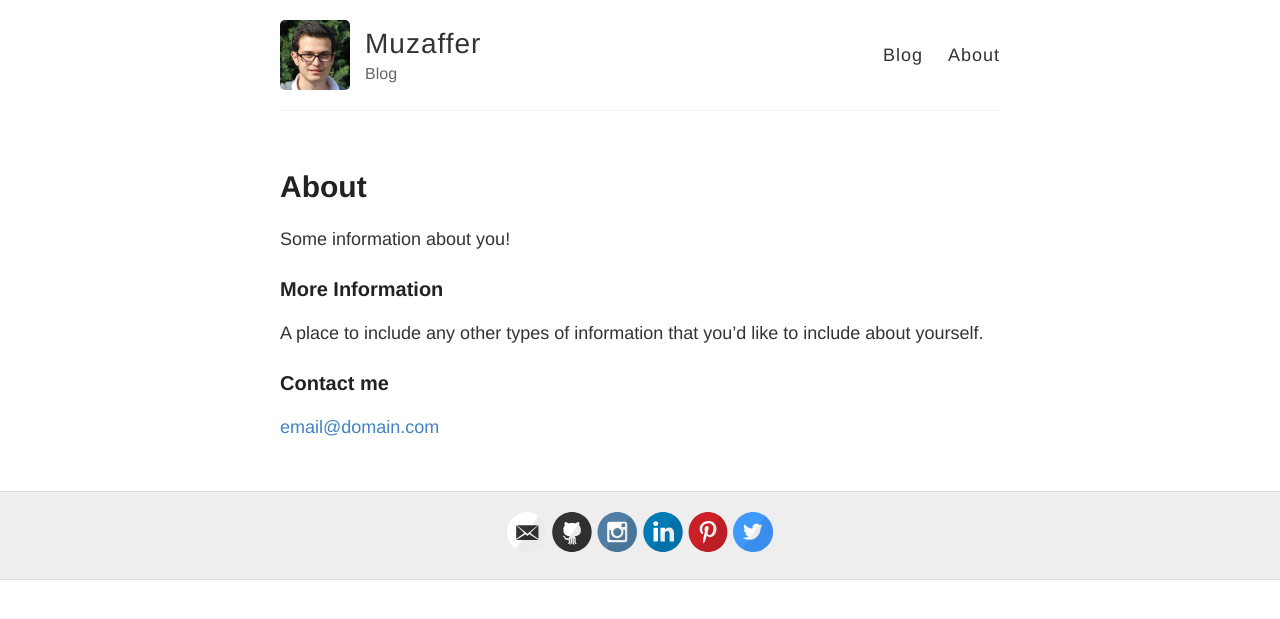
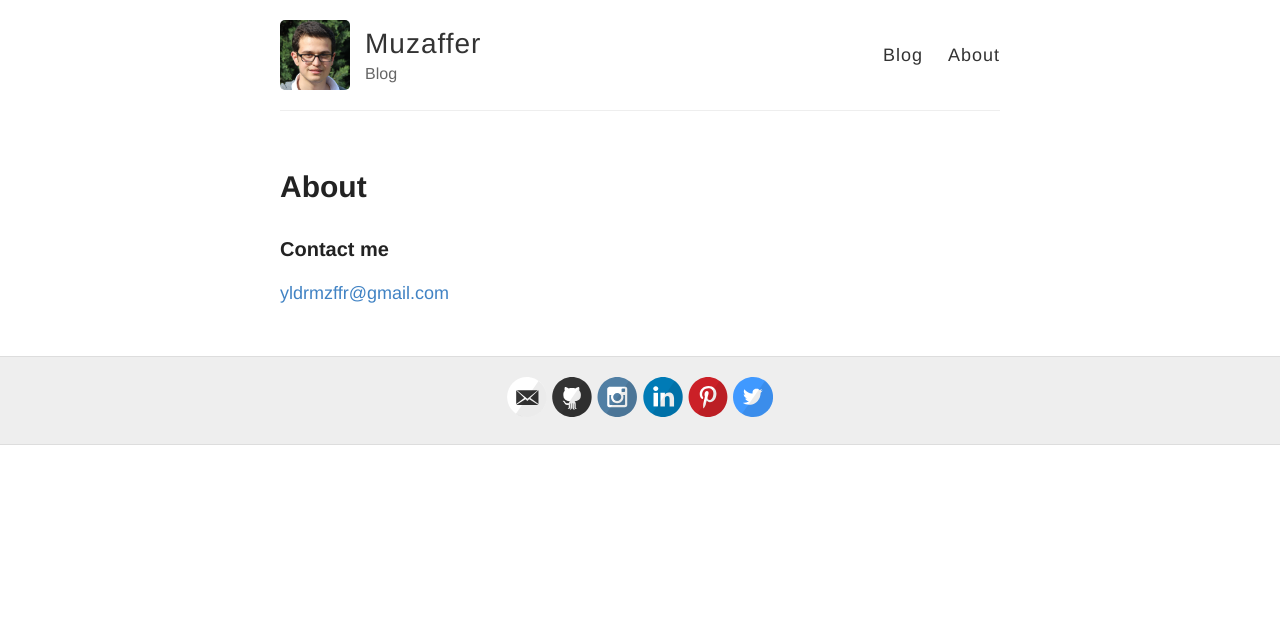
Before and after one commit to yldrmzffr/yldrmzffr.github.io, a Jekyll site: the page built from about.md, in a window 1280 px wide. Shown: the top 619 px of the page. Built offline with Jekyll 4.4.1, drawn with Linux system fonts in a browser that asks for light colours.

Commit message:
Update about.md

```diff
--- a/about.md
+++ b/about.md
@@ -4,12 +4,6 @@
 permalink: /about/
 ---
 
-Some information about you!
-
-### More Information
-
-A place to include any other types of information that you'd like to include about yourself.
-
 ### Contact me
 
-[email@domain.com](mailto:email@domain.com)
+[yldrmzffr@gmail.com](mailto:yldrmzffr@gmail.com)
```
